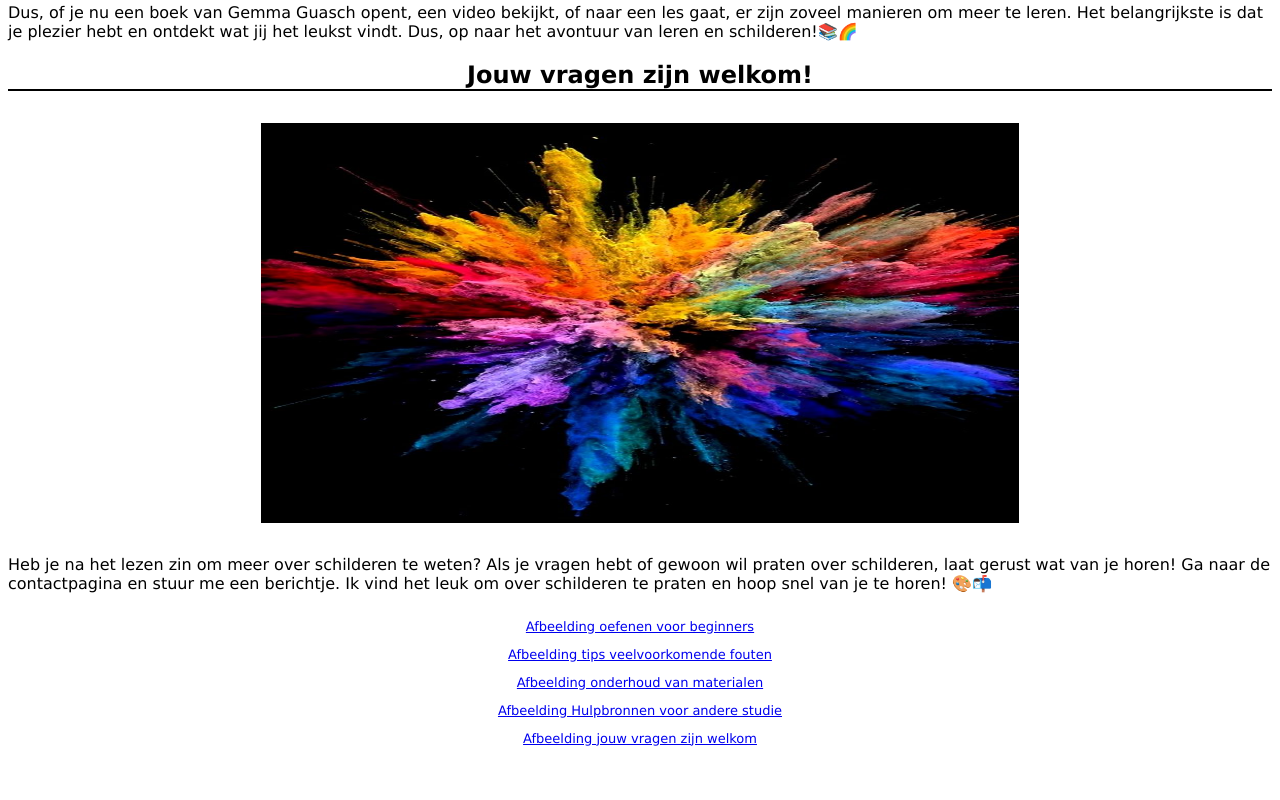
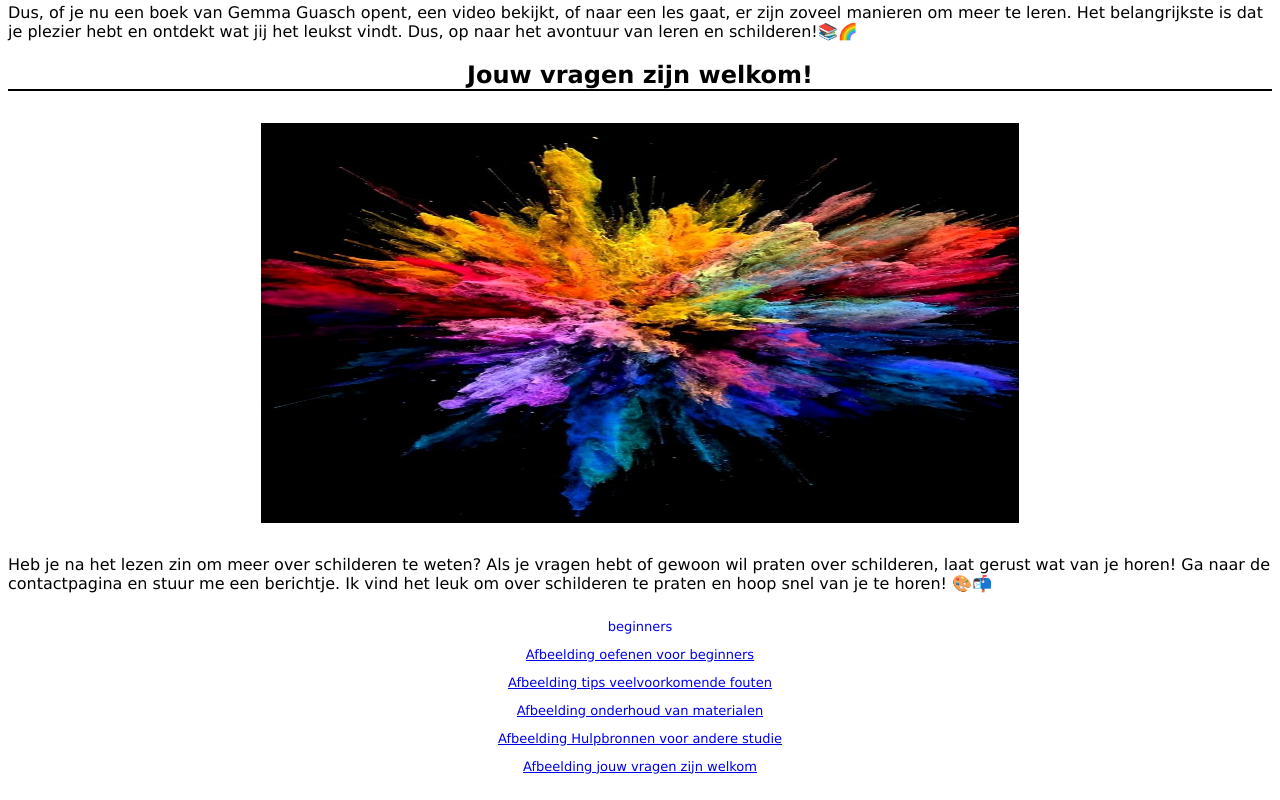
Before and after one commit to ayaalnabelsi/schilderen, a plain HTML site: page schilderijen/beginners.html in a window 1280 px wide. Shown: the part 2951-3751 px from the top of the page. Before the commit the page ends 3723 px from the top, so only its background shows below. Drawn offline with Linux system fonts and the light colour scheme.

Commit message:
Add files via upload

```diff
--- a/schilderijen/beginners.html
+++ b/schilderijen/beginners.html
@@ -172,11 +172,12 @@
 
 
     <footer>
-        <p><a href="https://www.freshlypreservedideas.com/post/149799669004/leather-mason-jar-holder-natalme">Afbeelding oefenen voor beginners</a></p>
-        <p><a href="https://www.pinterest.ca/pin/769482286361134174/">Afbeelding tips veelvoorkomende fouten</a></p>
-        <p><a href="https://www.pinterest.ca/pin/769482286361134123/">Afbeelding onderhoud van materialen</a></p>
-        <p><a href="https://www.google.com/imgres?imgurl=https://zwarte-inkt.nl/wp-content/uploads/2015/01/IMG_5315.jpg&tbnid=6zhEExJoDheyVM&vet=1&imgrefurl=https://zwarte-inkt.nl/sumi-e-boeken-1/&docid=859ZN1M7Qt66TM&w=1024&h=768&itg=1&source=sh/x/im/m1/1">Afbeelding Hulpbronnen voor andere studie</a></p>
-        <p><a href="https://www.pinterest.ca/pin/769482286361134152/">Afbeelding jouw vragen zijn welkom</a></p>
+        <p> beginners</p>
+        <a href="https://www.freshlypreservedideas.com/post/149799669004/leather-mason-jar-holder-natalme">Afbeelding oefenen voor beginners</a>
+        <a href="https://www.pinterest.ca/pin/769482286361134174/">Afbeelding tips veelvoorkomende fouten</a>
+        <a href="https://www.pinterest.ca/pin/769482286361134123/">Afbeelding onderhoud van materialen</a>
+        <a href="https://www.google.com/imgres?imgurl=https://zwarte-inkt.nl/wp-content/uploads/2015/01/IMG_5315.jpg&tbnid=6zhEExJoDheyVM&vet=1&imgrefurl=https://zwarte-inkt.nl/sumi-e-boeken-1/&docid=859ZN1M7Qt66TM&w=1024&h=768&itg=1&source=sh/x/im/m1/1">Afbeelding Hulpbronnen voor andere studie</a>
+        <a href="https://www.pinterest.ca/pin/769482286361134152/">Afbeelding jouw vragen zijn welkom</a>
     </footer>
 
 </body>
```
